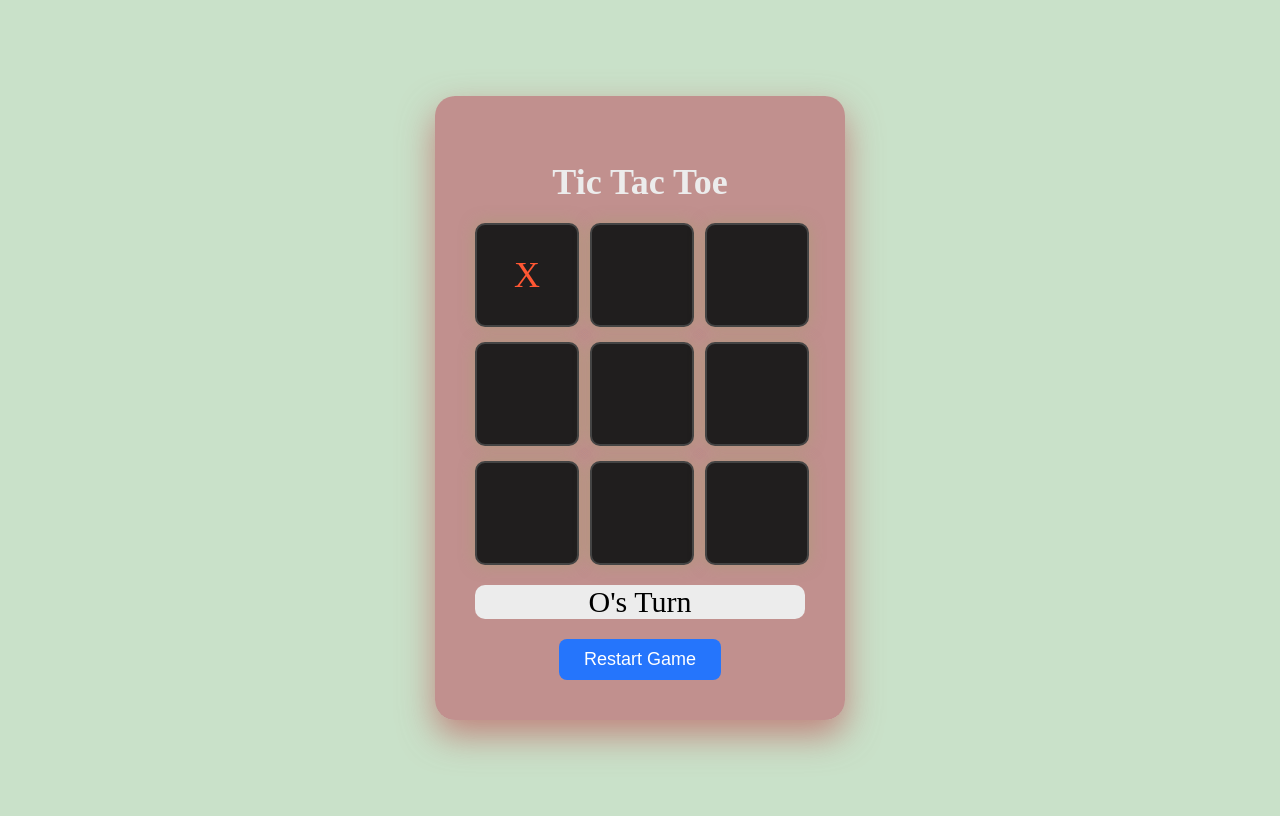
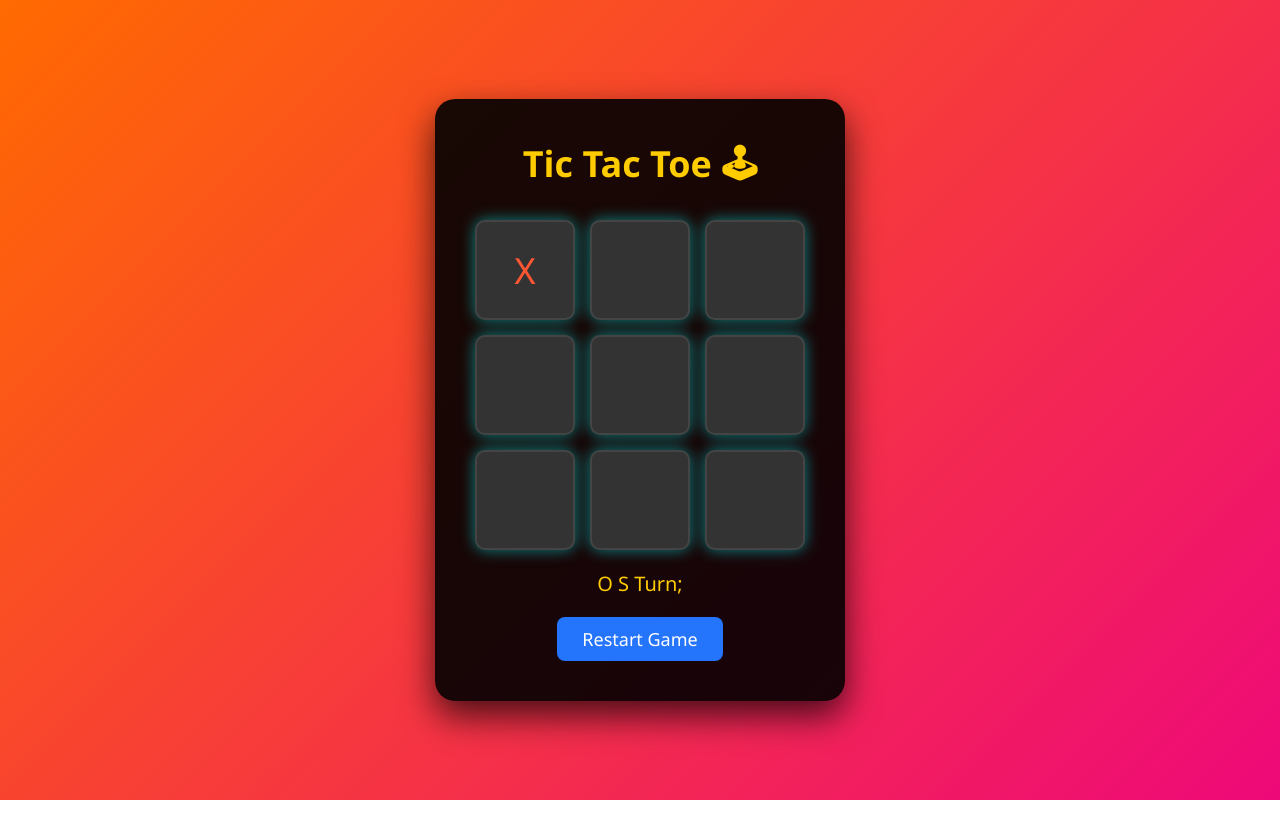
Before and after one commit to gajananjadhav293/tictactoicp10, a plain HTML site: page index.html in a window 1280 px wide. Both pictures are taken after a click on the element 527 px from the left and 274 px from the top of the page. Drawn offline with Linux system fonts and the light colour scheme.

Commit message:
fix problem

```diff
--- a/index.html
+++ b/index.html
@@ -5,30 +5,40 @@
     <meta name="viewport" content="width=device-width, initial-scale=1.0">
     <title>Tic Tac Toe - Neon Theme</title>
     <style>
-
+        * {
+            box-sizing: border-box;
+            margin: 0;
+            padding: 0;
+            font-family: 'Segoe UI', Tahoma, Geneva, Verdana, sans-serif;
+        }
 
         body {
             height: 100vh;
             display: flex;
             justify-content: center;
             align-items: center;
-            background-color: #c9e1c9;
+            background: linear-gradient(135deg, #1f4037, #99f2c8);
             animation: bgAnimation 10s infinite alternate;
         }
 
+        @keyframes bgAnimation {
+            0% { background: linear-gradient(135deg, #1f4037, #99f2c8); }
+            50% { background: linear-gradient(135deg, #6a11cb, #2575fc); }
+            100% { background: linear-gradient(135deg, #ff6a00, #ee0979); }
+        }
 
         .container {
-            background: rgba(192, 136, 136, 0.9);
+            background: rgba(0, 0, 0, 0.9);
             color: #fff;
             padding: 40px;
             border-radius: 20px;
-            box-shadow: 0 15px 35px rgba(188, 93, 93, 0.7);
+            box-shadow: 0 15px 35px rgba(0, 0, 0, 0.7);
             text-align: center;
         }
 
         h1 {
             font-size: 36px;
-            color: #ececec;
+            color: #ffcc00;
             margin-bottom: 20px;
         }
 
@@ -41,44 +51,45 @@
         .cell {
             width: 100px;
             height: 100px;
-            background: #201e1e;
+            background: #333;
             border: 2px solid #444;
             border-radius: 10px;
             font-size: 36px;
-
+            color: #0ff;
             display: flex;
             justify-content: center;
             align-items: center;
             cursor: pointer;
             transition: 0.3s;
-            box-shadow: 0 0 15px rgba(160, 164, 105, 0.5);
+            box-shadow: 0 0 15px rgba(0, 255, 255, 0.5);
         }
 
         .cell:hover {
-            background: #888181;
-            box-shadow: 0 0 25px rgba(202, 156, 138, 0.8);
+            background: #555;
+            box-shadow: 0 0 25px rgba(255, 255, 0, 0.8);
         }
 
         .cell.x {
-            color: #ff5733;
+            color: #ff5733; /* Orange for X */
         }
 
         .cell.o {
-            color: #33ff57;
+            color: #33ff57; /* Green for O */
         }
 
         .winning-line {
             animation: blink 0.5s infinite alternate;
         }
 
-
+        @keyframes blink {
+            0% { background: rgba(255, 255, 0, 0.3); }
+            100% { background: rgba(0, 255, 255, 0.3); }
+        }
 
         .message {
-            font-size: 30px;
+            font-size: 20px;
             margin: 20px 0;
-            color: #000000;
-            background-color: #ececec;
-            border-radius: 10px;
+            color: #ffcc00;
         }
 
         button {
@@ -101,7 +112,7 @@
 <body>
 
 <div class="container">
-    <h1>Tic Tac Toe </h1>
+    <h1>Tic Tac Toe 🕹</h1>
 
     <div class="board" id="board"></div>
 
@@ -118,7 +129,7 @@
     let cells = Array(9).fill(null);
     let gameActive = true;
 
-
+    // Create board cells dynamically
     function createBoard() {
         board.innerHTML = "";
         cells = Array(9).fill(null);
@@ -134,7 +145,7 @@
         });
     }
 
-
+    // Handle cell click
     function handleCellClick(e) {
         const index = e.target.dataset.index;
 
@@ -144,7 +155,7 @@
             e.target.classList.add(currentPlayer === "X" ? "x" : "o");
 
             if (checkWinner()) {
-                message.textContent =` ${currentPlayer} Wins! 🎉;`
+                message.textContent = `${currentPlayer} Wins! 🎉;`
                 highlightWinningCells();
                 gameActive = false;
             } else if (cells.every(cell => cell !== null)) {
@@ -152,17 +163,17 @@
                 gameActive = false;
             } else {
                 currentPlayer = currentPlayer === "X" ? "O" : "X";
-                message.textContent =`  ${currentPlayer}'s Turn`
+                message.textContent = `${currentPlayer} S Turn;`
             }
         }
     }
 
-
+    // Check for winning combinations
     function checkWinner() {
         const winningCombinations = [
-            [0, 1, 2], [3, 4, 5], [6, 7, 8],
-            [0, 3, 6], [1, 4, 7], [2, 5, 8],
-            [0, 4, 8], [2, 4, 6]
+            [0, 1, 2], [3, 4, 5], [6, 7, 8],  // Rows
+            [0, 3, 6], [1, 4, 7], [2, 5, 8],  // Columns
+            [0, 4, 8], [2, 4, 6]              // Diagonals
         ];
 
         for (const combo of winningCombinations) {
@@ -176,22 +187,21 @@
         return false;
     }
 
-
+    // Highlight winning cells
     function highlightCells(combo) {
         combo.forEach(index => {
-            const cell = document.querySelector(cell[data-index ,"${index}"]);
+            const cell = document.querySelector(cell[data-index=="${index}"]);
             cell.classList.add("winning-line");
         });
     }
 
-
+    // Reset game
     function resetGame() {
         currentPlayer = "X";
         createBoard();
     }
 
-
-    createBoard();
+createBoard();
 </script>
 
 </body>
```
